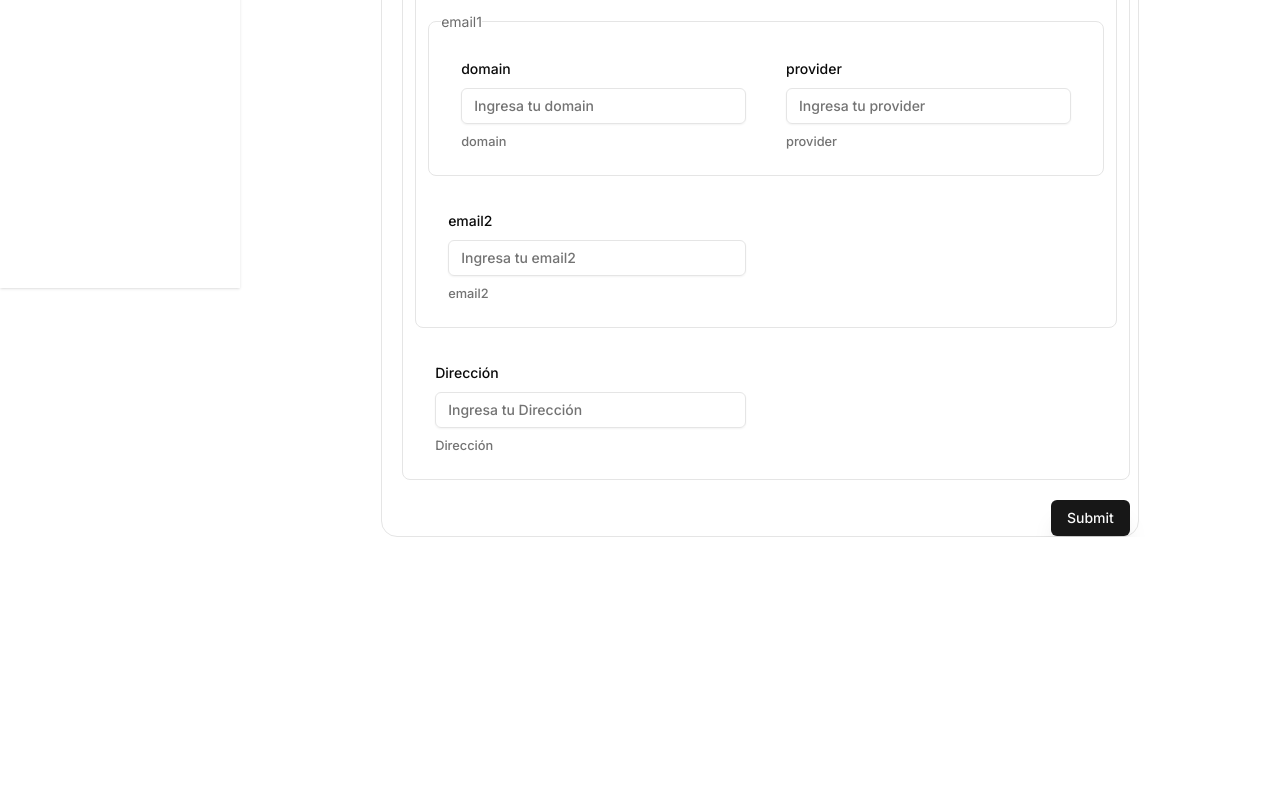
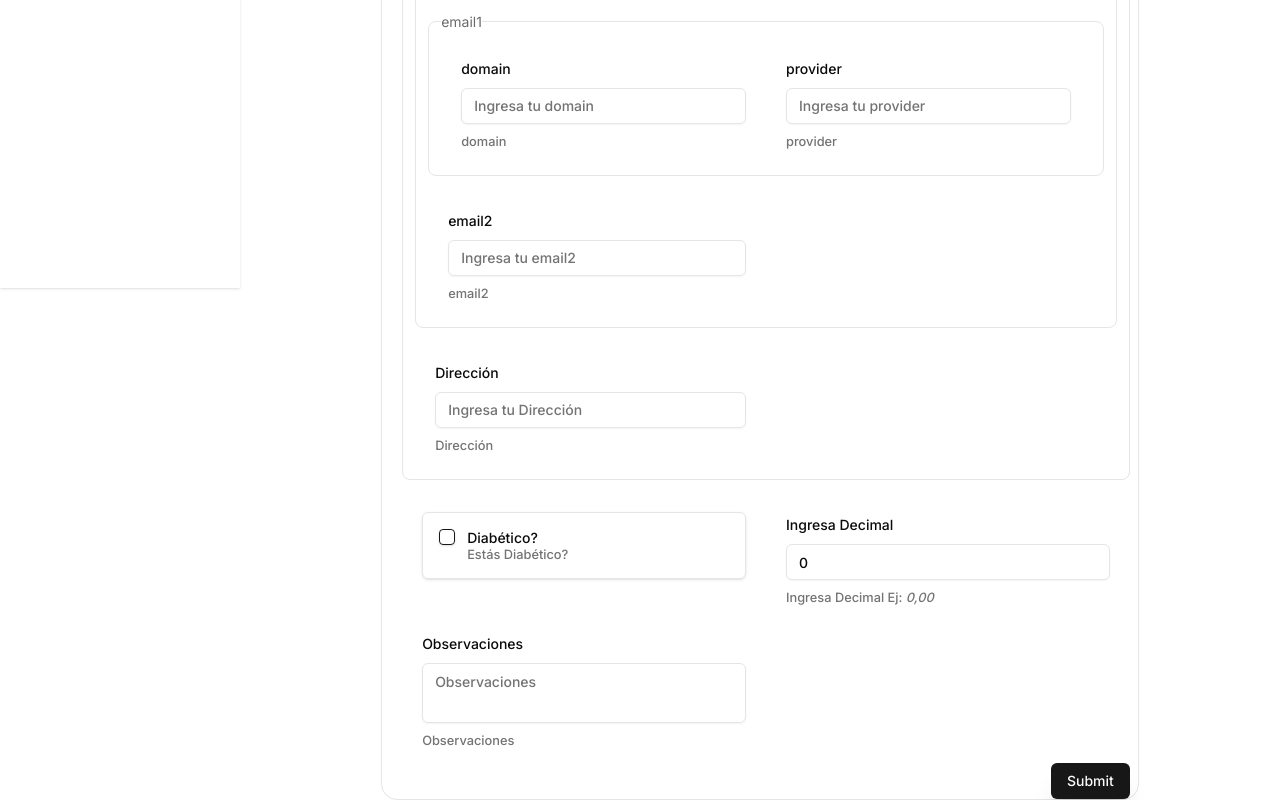
Before and after one commit to TheNaFeR02/pf_ohs, a Next.js app: page /questionnaires in a window 1280 px wide. Shown: the part 601-1401 px from the top of the page. Before the commit the page ends 1138 px from the top, so only its background shows below. Built offline with nearby package versions, Linux system fonts and the light colour scheme.

Commit message:
boolean, decimal & textArea fields

```diff
--- a/src/app/questionnaires/page.tsx
+++ b/src/app/questionnaires/page.tsx
@@ -97,6 +97,21 @@ const QuestionnairePage: FC = async (): Promise<ReactElement> => {
                             "type": "string"
                         }
                     ]
+                },
+                {
+                    "linkId": "16",
+                    "text": "Diabético?",
+                    "type": "boolean"
+                },
+                {
+                    "linkId": "17",
+                    "text": "Ingresa Decimal",
+                    "type": "decimal"
+                },
+                {
+                    "linkId": "18",
+                    "text": "Observaciones",
+                    "type": "text"
                 }
             ]
         }`;
--- /dev/null
+++ b/src/components/ui/textarea.tsx
@@ -0,0 +1,24 @@
+import * as React from "react"
+
+import { cn } from "@/lib/utils"
+
+export interface TextareaProps
+  extends React.TextareaHTMLAttributes<HTMLTextAreaElement> {}
+
+const Textarea = React.forwardRef<HTMLTextAreaElement, TextareaProps>(
+  ({ className, ...props }, ref) => {
+    return (
+      <textarea
+        className={cn(
+          "flex min-h-[60px] w-full rounded-md border border-input bg-transparent px-3 py-2 text-sm shadow-sm placeholder:text-muted-foreground focus-visible:outline-none focus-visible:ring-1 focus-visible:ring-ring disabled:cursor-not-allowed disabled:opacity-50",
+          className
+        )}
+        ref={ref}
+        {...props}
+      />
+    )
+  }
+)
+Textarea.displayName = "Textarea"
+
+export { Textarea }
--- a/src/features/questionnaires/components/QuestionnaireResponseForm.tsx
+++ b/src/features/questionnaires/components/QuestionnaireResponseForm.tsx
@@ -16,6 +16,8 @@ import {
     SelectValue,
 } from "@/components/ui/select"
 import QuestionnaireResponseLayout from "./QuestionnaireResponseLayout";
+import { Checkbox } from "@/components/ui/checkbox";
+import { Textarea } from "@/components/ui/textarea";
 
 type QuestionnaireResponseFormProps = {
     questionnaire: Questionnaire;
@@ -39,15 +41,8 @@ const QuestionnaireResponseForm: FC<QuestionnaireResponseFormProps> = ({ questio
 
     function renderQuestionnaireResponse<T extends Item>(item: T[], prefix: string): ReactElement {
         return (
-            // <div className="flex flex-wrap gap-5.5 pb-5 pl-2.5 w-1/2">
-            // <div className="">
             <>
-                {item.map((itemObj, index) => {
-                    // console.log(itemValueStringPath);
-                    const stringField = `${prefix}item.${index}.answer.0.valueString` as `item.${number}.answer.0.valueString`
-                    const integerField = `${prefix}item.${index}.answer.0.valueInteger` as `item.${number}.answer.0.valueInteger`
-                    const choiceField = `${prefix}item.${index}.answer.0.valueCoding` as `item.${number}.answer.0.valueCoding`
-                    return (
+                {item.map((itemObj, index) => (
                     <div key={index}
                         className={`${itemObj.type === "group" ? 'col-span-full' : ''}`}
                     >
@@ -55,7 +50,7 @@ const QuestionnaireResponseForm: FC<QuestionnaireResponseFormProps> = ({ questio
                             (< FormField
                                 key={index}
                                 control={form.control}
-                                    name={stringField}
+                                name={`${prefix}item.${index}.answer.0.valueString` as `item.${number}.answer.0.valueString`}
                                 render={({ field }): ReactElement => (
                                     <FormItem className="w-100 py-3 px-5 font-medium">
                                         <FormLabel>{itemObj.text}</FormLabel>
@@ -73,7 +68,7 @@ const QuestionnaireResponseForm: FC<QuestionnaireResponseFormProps> = ({ questio
                                 < FormField
                                     key={index}
                                     control={form.control}
-                                        name={integerField}
+                                    name={`${prefix}item.${index}.answer.0.valueInteger` as `item.${number}.answer.0.valueInteger`}
                                     defaultValue={0}
                                     render={({ field }): ReactElement => (
                                         <FormItem className="w-100 py-3 px-5 font-medium">
@@ -92,7 +87,7 @@ const QuestionnaireResponseForm: FC<QuestionnaireResponseFormProps> = ({ questio
                                 <FormField
                                     key={index}
                                     control={form.control}
-                                        name={choiceField}
+                                    name={`${prefix}item.${index}.answer.0.valueCoding` as `item.${number}.answer.0.valueCoding`}
                                     render={({ field }): ReactElement => (
                                         <FormItem className="w-100 py-3 px-5 font-medium">
                                             <FormLabel>{itemObj.text}</FormLabel>
@@ -128,10 +123,84 @@ const QuestionnaireResponseForm: FC<QuestionnaireResponseFormProps> = ({ questio
                                         {/* </div> */}
                                     </fieldset>
                                 )
+                                : itemObj.type === "boolean" ?
+                                    (
+                                        <div className="w-100 py-3 px-5 font-medium">
+                                            <FormField
+                                                control={form.control}
+                                                name={`${prefix}item.${index}.answer.0.valueBoolean` as `item.${number}.answer.0.valueBoolean`}
+                                                render={({ field }) => (
+                                                    <FormItem className="flex flex-row items-start space-x-3 space-y-0 rounded-md p-4
+                                                    // shadow
+                                                    // border
+                                                    ">
+                                                        <FormControl>
+                                                            <Checkbox
+                                                                checked={field.value}
+                                                                onCheckedChange={field.onChange}
+                                                            />
+                                                        </FormControl>
+                                                        <div className="space-y-1 leading-none">
+                                                            <FormLabel>
+                                                                Diabético?
+                                                            </FormLabel>
+                                                            <FormDescription>
+                                                                Estás Diabético?
+                                                            </FormDescription>
+                                                        </div>
+                                                    </FormItem>
+                                                )}
+                                            />
+                                        </div>
+                                    )
+                                    : itemObj.type === "decimal" ?
+                                        (
+                                            < FormField
+                                                key={index}
+                                                control={form.control}
+                                                name={`${prefix}item.${index}.answer.0.valueDecimal` as `item.${number}.answer.0.valueDecimal`}
+                                                defaultValue={0.00}
+                                                render={({ field }): ReactElement => (
+                                                    <FormItem className="w-100 py-3 px-5 font-medium">
+                                                        <FormLabel>{itemObj.text}</FormLabel>
+                                                        <FormControl>
+                                                            <Input placeholder={"Ingresa tu " + itemObj.text} {...field} type="number" onChange={e => field.onChange(parseFloat(e.target.value))} />
+                                                        </FormControl>
+                                                        <FormDescription>
+                                                            {itemObj.text} Ej: <i>0,00</i>
+                                                        </FormDescription>
+                                                        <FormMessage />
+                                                    </FormItem>
+                                                )}
+                                            />
+                                        )
+                                        : itemObj.type === "text" ?
+                                            (
+                                                <FormField
+                                                    control={form.control}
+                                                    name={`${prefix}item.${index}.answer.0.valueString` as `item.${number}.answer.0.valueString`}
+                                                    render={({ field }) => (
+                                                        <FormItem className="w-100 py-3 px-5 font-medium">
+                                                            <FormLabel>{itemObj.text}</FormLabel>
+                                                            <FormControl>
+                                                                <Textarea
+                                                                    placeholder={itemObj.text}
+                                                                    className="resize-none"
+                                                                    {...field}
+                                                                />
+                                                            </FormControl>
+                                                            <FormDescription>
+                                                                {itemObj.text}
+                                                            </FormDescription>
+                                                            <FormMessage />
+                                                        </FormItem>
+                                                    )}
+                                                />
+                                            )
                                             : <React.Fragment />
                         }
                     </div>)
-                })}
+                )}
                 {/* </div> */}
             </>
         )
--- a/src/types/Questionnaire.tsx
+++ b/src/types/Questionnaire.tsx
@@ -7,7 +7,7 @@ import subjectTypes from "@/features/questionnaire_creator/data/subjectTypes.jso
 const baseItem = z.object({
   linkId: z.string(),
   text: z.string(),
-  type: z.enum(["group", "string", "choice", "integer"]), // attachment, boolean, decimal, text,
+  type: z.enum(["group", "string", "choice", "integer", "boolean", "decimal", "text"]), // attachment, decimal, text,
   required: z.boolean().optional(),
   answerOption: z
     .array(
--- a/src/types/QuestionnaireResponse.tsx
+++ b/src/types/QuestionnaireResponse.tsx
@@ -16,8 +16,8 @@ const itemSchema: z.ZodType<Item> = baseItem.extend({
 });
 
 const answerSchema = z.object({
-  // valueBoolean: z.boolean().optional(),
-  // valueDecimal: z.number().optional(),
+  valueBoolean: z.boolean().optional(),
+  valueDecimal: z.number().optional(),
   valueInteger: z.number().int().optional(),
   // valueDate: z.string().date().optional(),
   // valueDateTime: z.string().dateTime().optional(),
```
Also changed, not shown: src/features/questionnaires/utils/generateDefaultQuestionnaireResponse.tsx (+8 -4 lines). Lines whose indentation alone changed are shown as unchanged.
